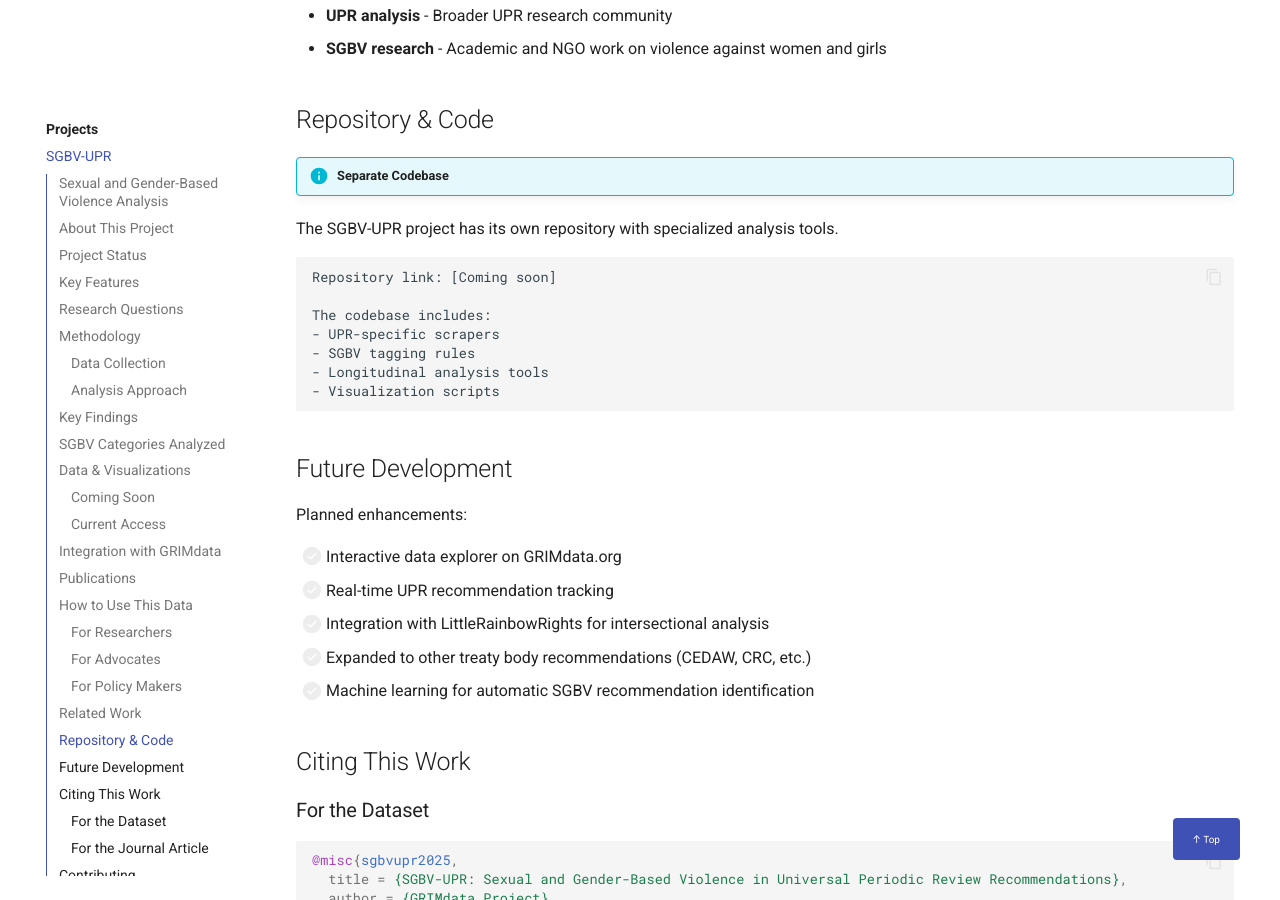
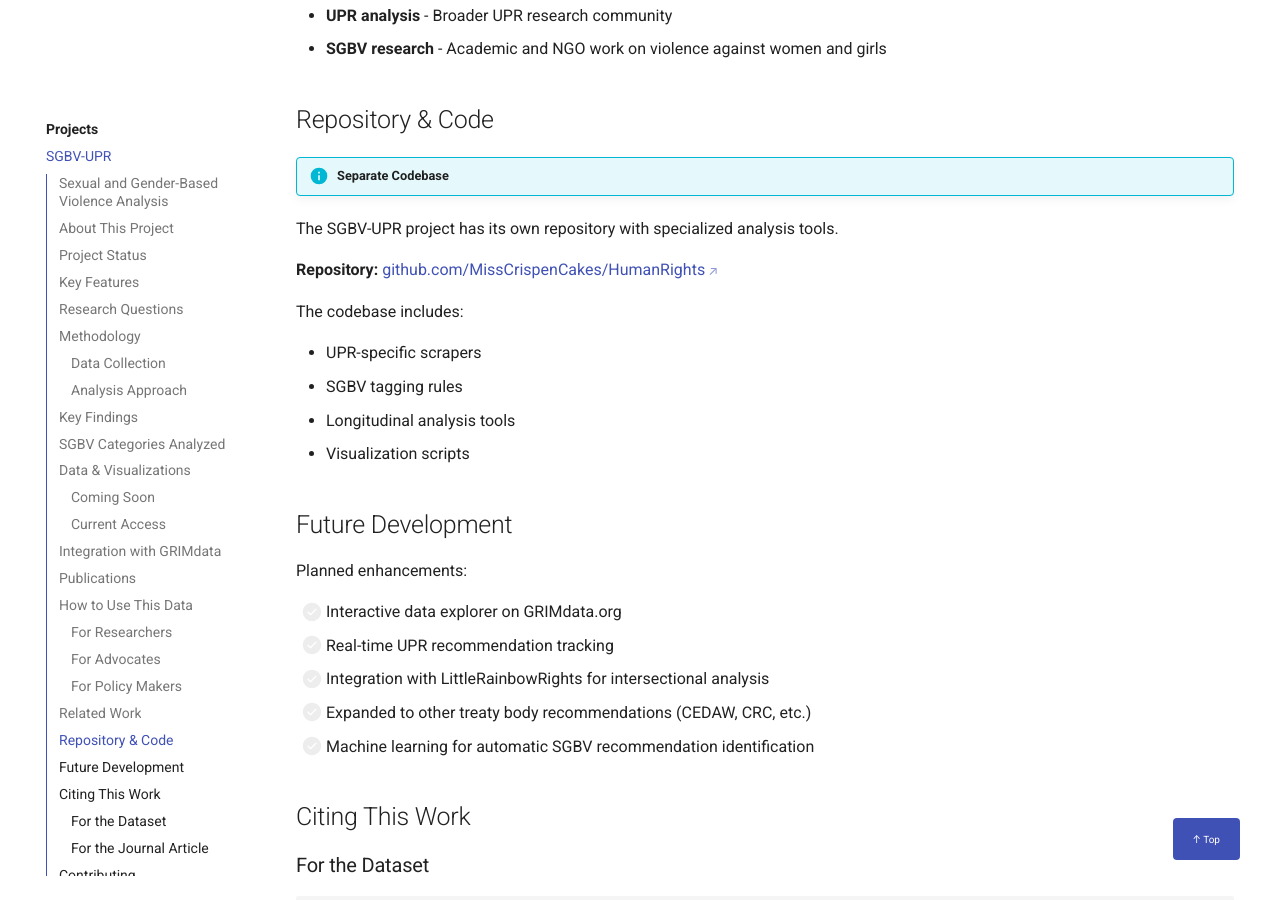
Before and after one commit to MissCrispenCakes/DigitalChild, an MkDocs documentation site: the page built from docs/projects/sgbv/index.md, in a window 1280 px wide and 900 px high, scrolled down 5036 px. Built offline with MkDocs 1.6.1 and Material for MkDocs 9.7.7, drawn with Linux system fonts in a browser that asks for light colours; a script that is not in the unit is left out; comment, search, counter and statistics services are not loaded; some of the changed text lies outside the part shown.

Commit message:
Add SGBV-UPR repository link
- Update docs/projects/sgbv/index.md with repository URL
- Repository: https://github.com/MissCrispenCakes/HumanRights
- Update 'coming soon' placeholder to actual GitHub link
- Add repository link in Related Projects section

The SGBV-UPR project has its own codebase for analyzing sexual and
gender-based violence in UPR recommendations, separate from the main
DigitalChild pipeline.

````diff
--- a/docs/projects/sgbv/index.md
+++ b/docs/projects/sgbv/index.md
@@ -115,7 +115,7 @@ Interactive visualizations will include:
 For now, data is available through:
 
 - **Journal publication** - Published research article
-- **GitHub repository** - SGBV-UPR project repository (link coming soon)
+- **GitHub repository** - [SGBV-UPR project repository](https://github.com/MissCrispenCakes/HumanRights)
 
 ## Integration with GRIMdata
 
@@ -185,15 +185,14 @@ This project builds on and complements:
 !!! info "Separate Codebase"
 The SGBV-UPR project has its own repository with specialized analysis tools.
 
-```
-Repository link: [Coming soon]
+**Repository:** [github.com/MissCrispenCakes/HumanRights](https://github.com/MissCrispenCakes/HumanRights)
 
 The codebase includes:
+
 - UPR-specific scrapers
 - SGBV tagging rules
 - Longitudinal analysis tools
 - Visualization scripts
-```
 
 ## Future Development
 
````
Also changed, not shown: docs/projects/littlerainbowrights/index.md (+1 -1 lines).
